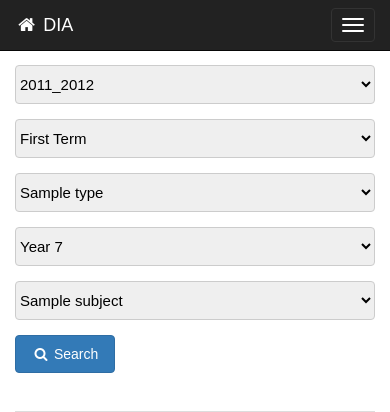
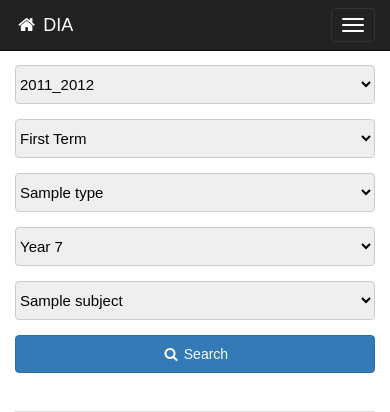
Before and after one commit to nanaakuffu/dia, a PHP site: page /teachers_view.php in a window 390 px wide. Shown: the top 412 px of the page. Run offline with PHP 8.4, Linux system fonts and the light colour scheme; the visitor is signed in with stand-in values (Sample User, id 1); tables that the repository leaves empty or names only in its code hold one stand-in row (values such as "Sample post").

Commit message:
More Interface finetuning

```diff
--- a/teachers_view.php
+++ b/teachers_view.php
@@ -38,6 +38,8 @@
     $name = (isset($_POST['submit'])) ? $_POST['exam_subject'] : $_subject = (isset($_SESSION['exam_subject'])) ? $_SESSION['exam_subject'] : $subject_array[0];
 
     echo "<div class='container'>
+            <div class='row'>
+              <div class='col-md-12'>
                 <form class='form-inline' action='teachers_view.php' method='POST' id='search' style='margin-top: 15px'>
                     <div class='form-group'>", select_data($year_array, 'academic_year', $year, 100), "</div>
                     <div class='form-group'>", select_data($term_array, 'academic_term', $term, 100), "</div>
@@ -45,9 +47,10 @@
                     <div class='form-group'>", select_data($class_array, 'class_name', $class, 100), "</div>
                     <div class='form-group'>", select_data($subject_array, 'exam_subject', $name, 100, TRUE), "</div>
                     <div class='form-group'>
-                    <button class='btn btn-primary w3-padding-medium' form='search' type='submit' name='submit'> <i class='fa fa-search fa-fw'></i> Search </button>
+                      <button class='btn btn-primary btn-block w3-padding-medium' form='search' type='submit' name='submit'> <i class='fa fa-search fa-fw'></i> Search </button>
                     </div>
                 </form>
+              </div>
             </div><br />";
           if (isset($_POST['submit'])) {
             unset($_POST['submit']);
@@ -61,8 +64,7 @@
     }
 
 
-    echo "<div class='container'>
-            <div class='table-responsive'>
+    echo "<div class='table-responsive'>
               <table class='w3-table w3-striped w3-hoverable' align='center' cellspacing='5'>
                 <thead>
                   <tr class='w3-green'>";
```
Also changed, not shown: view_class_scores.php (+8 -2 lines). Lines whose indentation alone changed are shown as unchanged.
